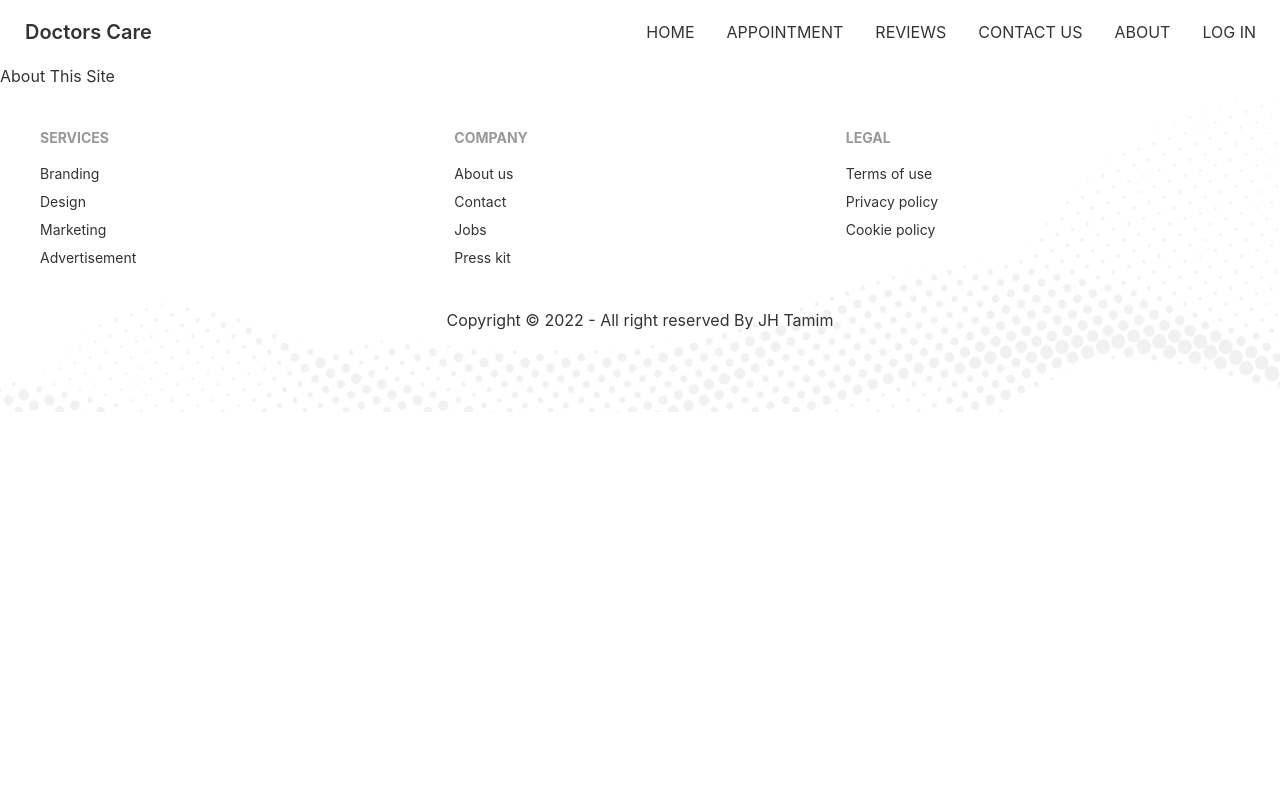
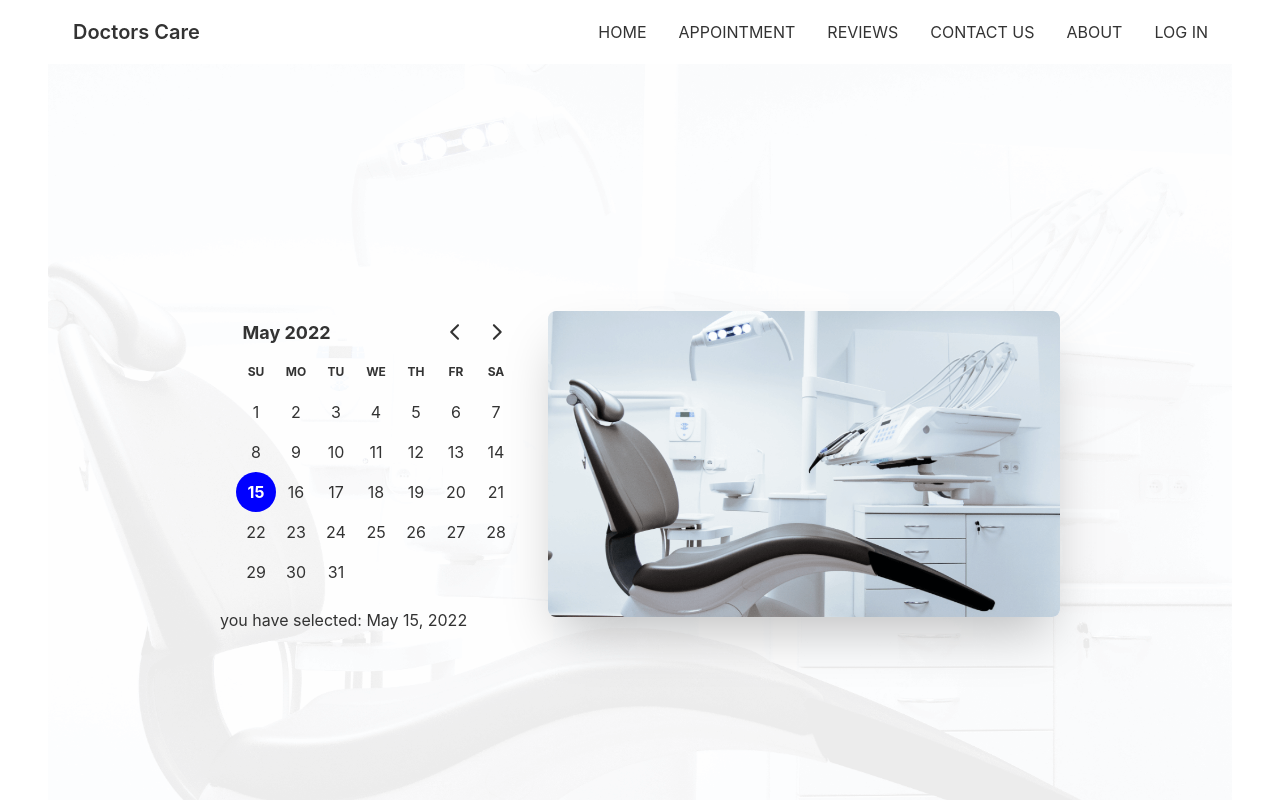
Before and after one commit to Junayet10135/Doctors-Care, a React (Create React App) app: page /appointment in a window 1280 px wide. Shown: the top 800 px of the page. Built offline with nearby package versions, Linux system fonts and the light colour scheme.

Commit message:
appointment page editiong

```diff
--- a/package.json
+++ b/package.json
@@ -7,7 +7,9 @@
     "@testing-library/react": "^13.2.0",
     "@testing-library/user-event": "^13.5.0",
     "daisyui": "^2.14.3",
+    "date-fns": "^2.28.0",
     "react": "^18.1.0",
+    "react-day-picker": "^8.0.5",
     "react-dom": "^18.1.0",
     "react-router-dom": "^6.3.0",
     "react-scripts": "5.0.1",
--- a/src/App.js
+++ b/src/App.js
@@ -1,23 +1,22 @@
 import { Route, Routes } from 'react-router-dom';
 import './App.css';
 import About from './Pages/About/About';
+import Appointment from './Pages/Appointment/Appointment';
 import Home from './Pages/Home/Home';
 import Login from './Pages/LogIn/Login';
-import Footer from './Pages/Shared/Footer';
 import Navbar from './Pages/Shared/Navbar';
 
 function App() {
   return (
-    <div>
+    <div className='max-w-7xl mx-auto px-12'>
       <Navbar></Navbar>
       <Routes>
         <Route path='/' element={<Home></Home>}></Route>
         <Route path='/about' element={<About></About>}></Route>
-        <Route path='/appointment' element={<About></About>}></Route>
+        <Route path='/appointment' element={<Appointment></Appointment>}></Route>
         <Route path='/contact' element={<About></About>}></Route>
         <Route path='/login' element={<Login></Login>}></Route>
       </Routes>
-      <Footer></Footer>
 
     </div>
 
--- /dev/null
+++ b/src/Pages/Appointment/Appointment.js
@@ -0,0 +1,14 @@
+import React from 'react';
+import Footer from '../Shared/Footer';
+import AppointmentBanner from './AppointmentBanner';
+
+const Appointment = () => {
+    return (
+        <section >
+            <AppointmentBanner></AppointmentBanner>
+            <Footer></Footer>
+        </section>
+    );
+};
+
+export default Appointment;
--- /dev/null
+++ b/src/Pages/Appointment/AppointmentBanner.js
@@ -0,0 +1,32 @@
+import React, { useState } from 'react';
+import chair from '../../assets/images/chair.png'
+import bg from '../../assets/images/bg.png'
+import { DayPicker } from 'react-day-picker';
+import 'react-day-picker/dist/style.css';
+import { format } from 'date-fns';
+
+const AppointmentBanner = () => {
+    const [date, setDate] = useState(new Date());
+    return (
+        <div className="hero min-h-screen " style={{
+            backgroundImage: `url(${bg})`
+        }}>
+            <div className="hero-content flex-col lg:flex-row-reverse">
+                <img src={chair} className="max-w-lg rounded-lg shadow-2xl" alt=''/>
+                <div>
+                    <DayPicker
+                        mode='single'
+                        selected={date}
+                        onSelect={setDate}
+                    />
+                    <p>you have selected: {format(date, 'PP')}</p>
+
+                </div>
+
+            </div>
+
+        </div>
+    );
+};
+
+export default AppointmentBanner;
--- a/src/Pages/Home/Banner.js
+++ b/src/Pages/Home/Banner.js
@@ -9,7 +9,7 @@
             backgroundImage: `url(${bg})`
         }}>
             <div className="hero-content flex-col lg:flex-row-reverse">
-                <img src={chair} className="max-w-lg rounded-lg shadow-2xl" />
+                <img src={chair} className="max-w-lg rounded-lg shadow-2xl" alt=''/>
                 <div>
                     <h1 className="text-5xl font-bold">Your New Smile Starts Here!</h1>
                     <p className="py-6">Provident cupiditate voluptatem et in. Quaerat fugiat ut assumenda excepturi exercitationem quasi. In deleniti eaque aut repudiandae et a id nisi.</p>
--- a/src/Pages/Home/Home.js
+++ b/src/Pages/Home/Home.js
@@ -1,5 +1,6 @@
 import React from 'react';
 import MakeAppointment from './MakeAppointment';
+import Footer from '../Shared/Footer'
 import Banner from './Banner';
 import Info from './Info';
 import Services from './Services';
@@ -8,13 +9,14 @@
 
 const Home = () => {
     return (
-        <div className='px-12'>
+        <div className=''>
             <Banner></Banner>
             <Info></Info>
             <Services></Services>
             <MakeAppointment></MakeAppointment>
             <Testimonials></Testimonials>
             <Contact></Contact>
+            <Footer></Footer>
         </div>
     );
 };
```
Also changed, not shown: 1 other file (tests, documents, lock files or other folders).
